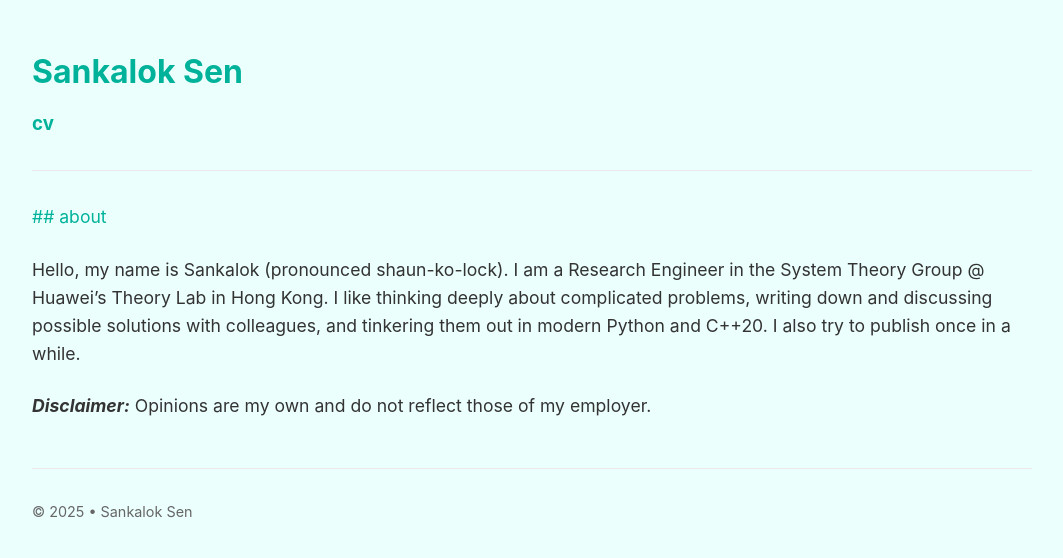
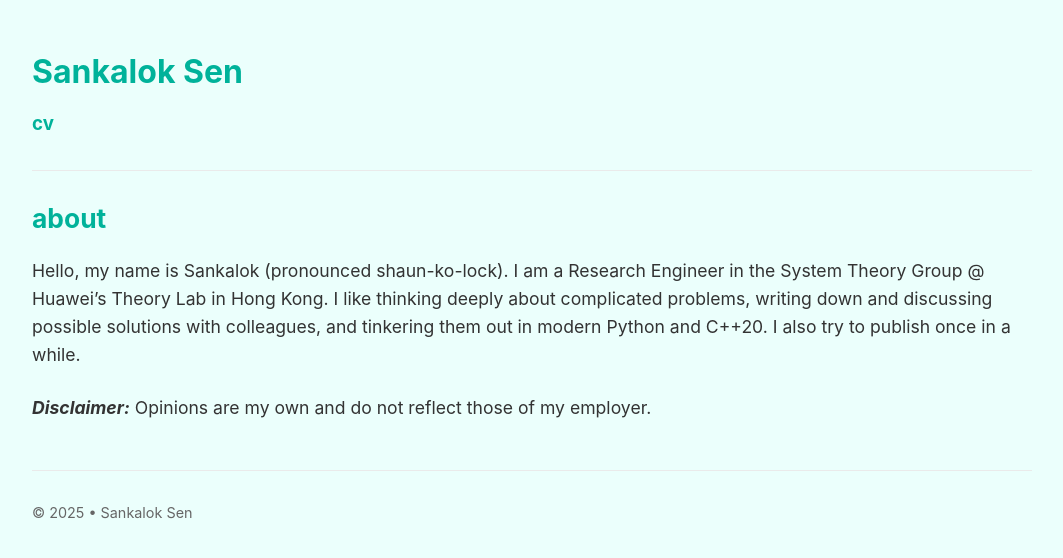
Before and after one commit to sankalok/sankalok.github.io, a Jekyll site: the page built from index.md, in a window 1280 px wide and 900 px high. Shown: the top 558 px of the window, without its empty margins (108-1171 px from the left). Built offline with Jekyll 4.4.1, drawn with Linux system fonts in a browser that asks for light colours.

Commit message:
Update index.md

```diff
--- a/index.md
+++ b/index.md
@@ -3,7 +3,7 @@ layout: default
 title: sankalok sen
 ---
 
-<span style="color:#00b29a"> ## about </span>
+## <span style="color:#00b29a">about</span>
 
 Hello, my name is Sankalok (pronounced shaun-ko-lock). I am a Research Engineer in the System Theory Group @ Huawei's Theory Lab in Hong Kong. I like thinking deeply about complicated problems, writing down and discussing possible solutions with colleagues, and tinkering them out in modern Python and C++20. I also try to publish once in a while.
 
```
